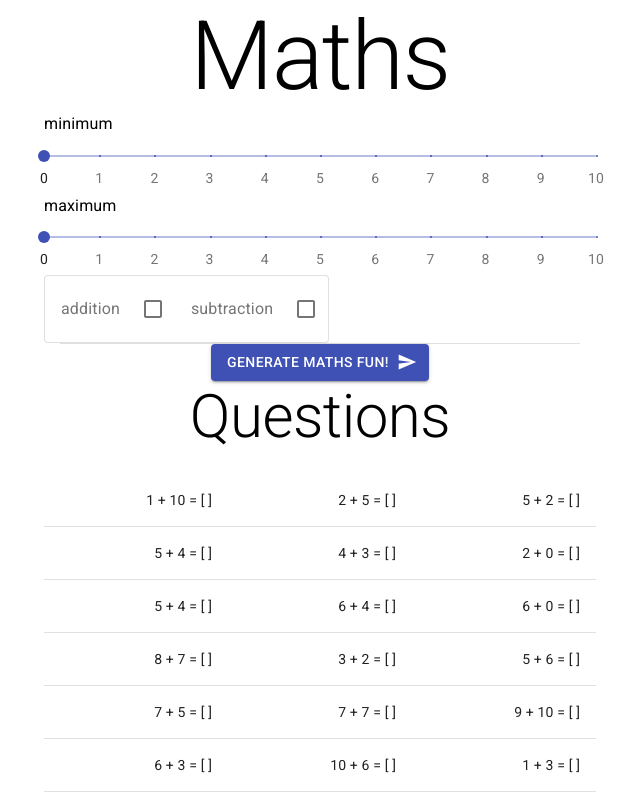
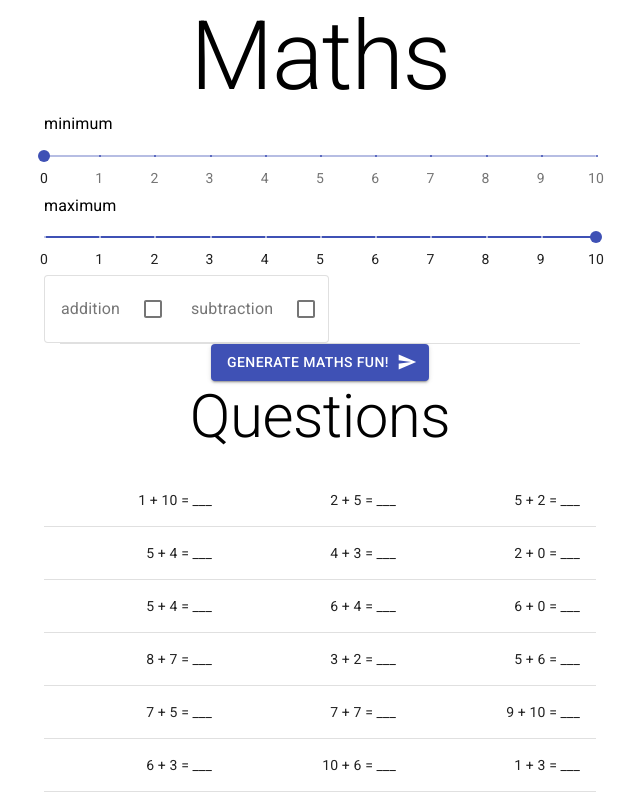
Before and after one commit to SuperDrew/maths, a React (Create React App) app: page / in a window 1280 px wide. Shown: the top 800 px of the page, without its empty margins (320-960 px from the left). Built offline with nearby package versions, Linux system fonts and the light colour scheme.

Commit message:
use state for min and max

```diff
--- a/src/App.js
+++ b/src/App.js
@@ -1,4 +1,4 @@
-import React from 'react';
+import React, {useEffect, useState} from 'react';
 import './reset.css';
 import Button from '@material-ui/core/Button';
 import {Container, Divider, Grid, Icon, Typography} from "@material-ui/core";
@@ -9,6 +9,37 @@ import {useStyles} from "./styles/styles";
 
 function App() {
     const classes = useStyles();
+    const [min, setMin] = useState(0);
+    const [max, setMax] = useState(10);
+    const [rows, setRows] = useState([]);
+    const updateMin = (changedMin) => {setMin(changedMin)};
+    const updateMax = (changedMax) => {setMax(changedMax)};
+    function randBetween(min, max) {
+
+        return Math.round(Math.random()*(max-min)+min);
+    }
+    function generateRandomAdditionSum(min, max) {
+
+        return `${randBetween(min, max)} + ${randBetween(min, max)} = ___`;
+    }
+    function createRow(min, max, rowNumber) {
+
+        return {
+            key: rowNumber,
+            sum1: generateRandomAdditionSum(min,max),
+            sum2: generateRandomAdditionSum(min,max),
+            sum3: generateRandomAdditionSum(min,max)
+        };
+    }
+    const generateRows = (min, max) => {
+
+        const rows = [];
+        for (let i = 0; i <= 10; i++) {
+            rows.push(createRow(min, max, i))
+        }
+        setRows(rows);
+    }
+    useEffect(() => {generateRows(min, max)}, [min, max]);
 
     return (
         <div className="App">
@@ -19,8 +50,8 @@ function App() {
             </header>
             <Container maxWidth = "sm">
                 <div>
-                    <LabelledSlider label="minimum" max={10} defaultValue={0} step={1}/>
-                    <LabelledSlider label="maximum" max={10} defaultValue={0} step={1}/>
+                    <LabelledSlider label="minimum" max={10} defaultValue={min} step={1} onChange={updateMin}/>
+                    <LabelledSlider label="maximum" max={10} defaultValue={max} step={1} onChange={updateMax}/>
                 </div>
                 <Grid container className={classes.root}>
                     <LabelledCheckBox name="addition" color="primary"/>
@@ -28,11 +59,11 @@ function App() {
                 </Grid>
                 <Divider variant="middle"/>
                 <Grid container justify="center">
-                    <Button variant="contained" color="primary" endIcon={<Icon>send</Icon>}>
+                    <Button variant="contained" color="primary" endIcon={<Icon>send</Icon>} onClick={ () => {generateRows(min, max)}}>
                         Generate maths fun!
                     </Button>
                 </Grid>
-                <QuestionTable label="Questions" min={0} max={10}/>
+                <QuestionTable label="Questions" rows={rows}/>
             </Container>
         </div>
     );
--- a/src/components/LabelledSlider.js
+++ b/src/components/LabelledSlider.js
@@ -19,6 +19,11 @@ export const LabelledSlider = (props) =>
                 min={0}
                 max={props.max}
                 marks={marks}
+                onChange={
+                        (event, value) => {
+                            props.onChange(value)
+                    }
+                }
             />
         </>
     )
--- a/src/components/QuestionTable.js
+++ b/src/components/QuestionTable.js
@@ -1,41 +1,24 @@
 import {Table, TableBody, TableCell, TableRow, Typography} from "@material-ui/core";
 import React from "react";
+import {makeStyles} from "@material-ui/core/styles";
+
+const useStyles = makeStyles(() => ({
+    table: {
+        tableLayout: 'fixed'
+    }
+}));
 
 export const QuestionTable = (props) =>
 {
-    const min = props.min;
-    const max = props.max;
-
-    function randBetween(min, max) {
-        return Math.round(Math.random()*(max-min)+min);
-    }
-
-    function generateRandomAdditionSum(min, max) {
-        return `${randBetween(min, max)} + ${randBetween(min, max)} = [    ]`;
-    }
-
-    function createRow(min, max, rowNumber) {
-        return {
-            key: rowNumber,
-            sum1: generateRandomAdditionSum(min,max),
-            sum2: generateRandomAdditionSum(min,max),
-            sum3: generateRandomAdditionSum(min,max)
-        };
-    }
-
-    const rows = [];
-    for (let i = 0; i <= 10; i++) {
-        rows.push(createRow(min, max, i))
-    }
-
+    const classes = useStyles();
     return (
         <>
             <Typography variant="h2" id="discrete-slider-custom" gutterBottom align="center">
                 {props.label}
             </Typography>
-            <Table>
+            <Table className={classes.table}>
                 <TableBody>
-                    {rows.map((row) => (
+                    {props.rows.map((row) => (
                         <TableRow key={row.key}>
                             <TableCell align="right">{row.sum1}</TableCell>
                             <TableCell align="right">{row.sum2}</TableCell>
```
